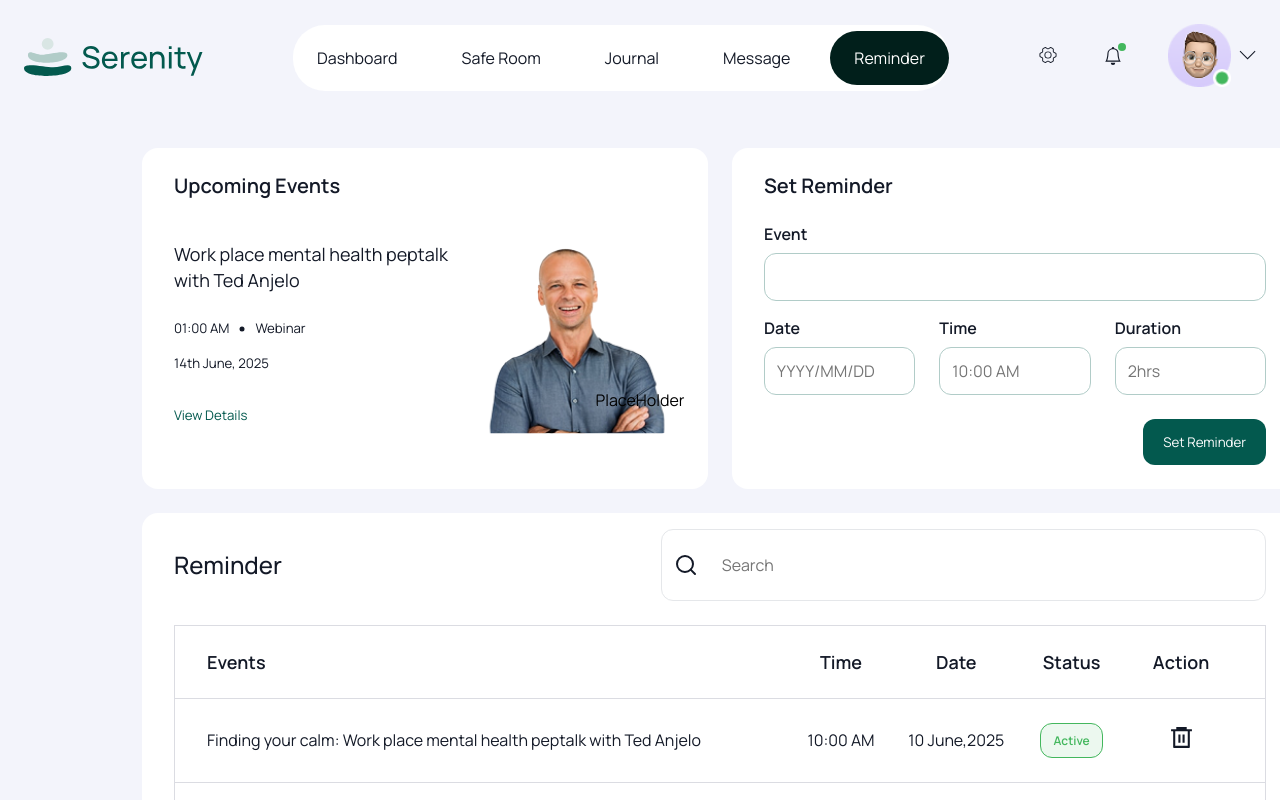
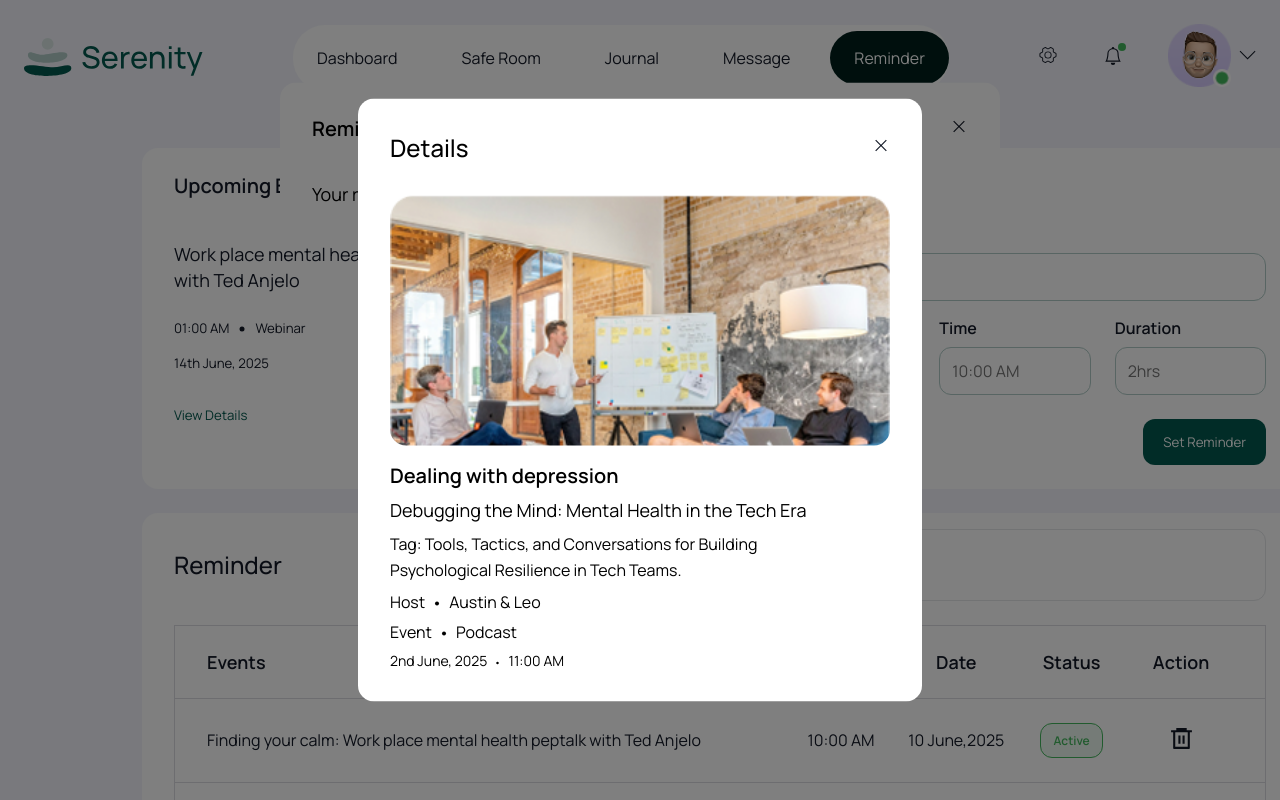
Before and after one commit to okiemuteidjerhe/serenity, a React (Vite) app: page /reminder in a window 1280 px wide. Both pictures are taken after a click on the button "View Details". Shown: the top 800 px of the page. Built offline with nearby package versions, Linux system fonts and the light colour scheme.

Commit message:
Added modals for Reminder.jsx and the functionality for each button

```diff
--- a/src/pages/Reminder.jsx
+++ b/src/pages/Reminder.jsx
@@ -5,6 +5,9 @@ import { FiSearch } from 'react-icons/fi'
 import { RiDeleteBin6Line } from 'react-icons/ri'
 import NavBar from '../components/NavBar'
 import { useRef, useState } from 'react'
+import { LiaTimesSolid } from 'react-icons/lia'
+import pod from '../images/pod.png'
+import prescription from '../images/prescription.png'
 
 
 const data = [
@@ -41,16 +44,52 @@ const data = [
 
 export default function Reminder(){
     const dialogRef = useRef(null)
+    const dialogRef2 = useRef(null)
+    const dialogRef3 = useRef(null)
+
+
     const [isOpen, setIsOpen] = useState(false)
+    const [isOpen2, setIsOpen2] = useState(false)
+    const [isOpen3, setIsOpen3] = useState(false)
+
+    const [time, setTime] = useState("")
+    const [deleteItem, setDeleteItem] = useState(null)
+
+    const [detailsObj, setDetailsObj] = useState(null) //For the first modal
     const[reminderList, setReminderList] = useState(data)
     const[searchTerm, setSearcTerm] = useState("")
 
-    function handleOpen(){
+    function handleOpen(details){
+        setDetailsObj(details)
+        dialogRef.current.showModal()
         setIsOpen(true)
     }
     function handleClose(){
+        dialogRef.current.close();
         setIsOpen(false)
     }
+
+    function handleOpen2(reminderTime){
+        setTime(reminderTime)
+        dialogRef2.current.showModal();
+        setIsOpen2(true)
+    }
+    function handleClose2(){
+        dialogRef2.current.close()
+        setIsOpen2(false)
+    }
+
+    function handleOpen3(deleteEvent){
+        setDeleteItem(deleteEvent)
+        dialogRef3.current.showModal()
+        setIsOpen3(true)
+    }
+    function handleClose3(){
+        dialogRef3.current.close()
+        setIsOpen3(false)
+        setDeleteItem(null)
+    }
+
     function handleNewReminder(formData){
         const reminder = Object.fromEntries(formData);
 
@@ -105,6 +144,8 @@ export default function Reminder(){
             const nRO = {...newReminderObj, id: prev.length + 1}
             return [...prev, nRO]
         })
+
+        handleOpen2(reminder.time)
     }
 
     function handleDelete(event){
@@ -113,7 +154,12 @@ export default function Reminder(){
       return item.event !== event
     })
   })
+  dialogRef3.current.close()
+  setIsOpen3(false)
+
+  setDeleteItem(null)
 }
+
 
 function handleSearch(e){
     let word = e.target.value;
@@ -137,7 +183,7 @@ const filteredReminders = reminderList.filter(item=>{
                             <p>{r.time}</p>
                             <p>{r.date}</p>
                             <p className={r.isActive? `${styles.active}` : `${styles.inActive}`}>{r.isActive? `Active` : `Inactive`}</p>
-                            <span onClick={()=>{handleDelete(r.event)}}><RiDeleteBin6Line size={25}/></span>
+                            <button onClick={()=>handleOpen3(r.event)}><RiDeleteBin6Line size={25}/></button>
                         </div>
         )
     })
@@ -161,7 +207,9 @@ const filteredReminders = reminderList.filter(item=>{
                                     </div>
                                     <p>14th June, 2025</p>
                                 </div>
-                                <button onClick={handleOpen}>View Details</button>
+                                <button
+                                onClick={()=>handleOpen(filteredReminders[1])} //A placeholder for now
+                                >View Details</button>
                             </div>
                             <div className={styles.tlImg}>
                                 <img src={man} alt="" />
@@ -213,8 +261,69 @@ const filteredReminders = reminderList.filter(item=>{
                     </div>
                 </div>
             </section>
+
+            {/* detailsObj should be used here */}
             <dialog ref={dialogRef} open={isOpen}>
-                <div className={styles.dialog} onClick={handleClose}>PlaceHolder</div>
+                <div className={styles.dialog}>
+                    <div className={styles.dbtn}>
+                        <h2>Details</h2>
+                        <button onClick={handleClose}><LiaTimesSolid size={18}/></button>
+                    </div>
+                    <div className={styles.modalDets}>
+                        <div className={styles.modalImg}>
+                            <img src={pod} alt="" />
+                        </div>
+                        <div className={styles.dets}>
+                            <h3>Dealing with depression</h3>
+                            <p>Debugging the Mind: Mental Health in the Tech Era</p>
+                            <p>Tag: Tools, Tactics, and Conversations for Building Psychological Resilience in Tech Teams.</p>
+                            <div className={styles.dRows}>
+                                <span>Host</span>
+                                <span><GoDotFill size={8}/></span>
+                                <span>Austin & Leo</span>
+                            </div>
+                            <div className={styles.dRows}>
+                                <span>Event</span>
+                                <span><GoDotFill size={8}/></span>
+                                <span>Podcast</span>
+                            </div>
+                            <div className={styles.dRows}>
+                                <span>2nd June, 2025</span>
+                                <span><GoDotFill size={5}/></span>
+                                <span>11:00 AM</span>
+                            </div>
+                        </div>
+                    </div>
+                    </div>
+            </dialog>
+
+            <dialog className={styles.dialog2} ref={dialogRef2} open={isOpen}>
+                <div className={styles.dialogSuccess}>
+                    <div className={styles.dbt}>
+                        <h2>Reminder</h2>
+                        <button onClick={handleClose2}><LiaTimesSolid size={18}/></button>
+                    </div>
+                    <p>Your reminder has been set for {time}</p>
+                </div>
+            </dialog>
+
+            <dialog ref={dialogRef3} open={isOpen3}>
+                <div className={styles.dialogDelete}>
+                    <div className={styles.deleteImg}>
+                        <img src={prescription} alt="" />
+                    </div>
+
+                    <div className={styles.deleteDets}>
+                        <div className={styles.ddT}>
+                            <h2>Delete Reminder</h2>
+                            <p>Are you sure you want to delete this reminder?</p>
+                        </div>
+                        <div className={styles.dbtns}>
+                            <button onClick={()=>{handleDelete(deleteItem)}}>Yes</button>
+                            <button onClick={handleClose3}>No</button>
+                        </div>
+                    </div>
+                </div>
             </dialog>
         </div>
     )
--- a/src/styles/Reminder.module.css
+++ b/src/styles/Reminder.module.css
@@ -156,8 +156,12 @@
     display: flex;
     justify-self: center;
 }
-.row1 h3:not(:first-of-type), .row2 p:not(:first-of-type), .row2 span{
+.row1 h3:not(:first-of-type), .row2 p:not(:first-of-type){
     text-align: center;
+}
+.row2 button{
+    background-color: transparent;
+    color: var(--primary-color);
 }
 .inActive{
     background-color: #FDECEC;
@@ -169,3 +173,142 @@
     border: 1px solid #43B75D;
     color: #43B75D;
 }
+.dialog{
+    width: 35.25rem;
+    background-color: #fff;
+    padding: 32px;
+    border-radius: 16px;
+    display: grid;
+    gap: 32px;
+}
+.dbtn{
+    display: flex;
+    justify-content: space-between;
+    align-items: center;
+}
+.dbtn h2{
+    font-size: 1.5rem;
+    font-weight: 500;
+}
+.dbtn button{
+    background-color: transparent;
+    color: var(--primary-color);
+}
+.modalDets{
+    display: grid;
+    gap: 16px;
+}
+.modalImg{
+    width: 500px;
+    height: 250px;
+    overflow: hidden;
+    border-radius: 16px;
+}
+.dets{
+    display: grid;
+    gap: 8px;
+    width: 417px;
+}
+.dets h3{
+    font-size: 1.25rem;
+    font-weight: 600;
+}
+.dets > p{
+    font-size: 1.125rem;
+    font-weight: 400;
+    line-height: 26px;
+}
+.dets p:nth-of-type(2){
+    font-size: 1rem;
+    font-weight: 400;
+    line-height: 26px;
+}
+.dRows{
+    display: flex;
+    gap: 8px;
+    align-items: center;
+}
+.dRows span{
+    font-size: 1rem;
+    font-weight: 400;
+}
+.dRows:last-of-type span{
+    font-size: 0.875rem;
+    font-weight: 400;
+}
+.dialog2{
+    top: 20%;
+}
+.dialogSuccess{
+    background-color: #fff;
+    width: 45rem;
+    padding: 32px;
+    border-radius: 16px;
+    display: grid;
+    gap: 40px;
+}
+.dbt{
+    display: flex;
+    justify-content: space-between;
+    align-items: center;
+}
+.dbt h2{
+    font-size: 1.25rem;
+    font-weight: 600;
+}
+.dbt button{
+    background-color: transparent;
+    color: var(--primary-color);
+}
+.dialogSuccess p{
+    font-size: 1.125rem;
+    font-weight: 400;
+}
+.dialogDelete{
+    width: 30rem;
+    background-color: #fff;
+    padding: 32px;
+    display: grid;
+    gap: 32px;
+    border-radius: 16px;
+}
+.deleteImg{
+    width: 153px;
+    margin: auto;
+}
+.deleteDets{
+    display: grid;
+    gap: 48px;
+    width: 299px;
+    margin: auto;
+}
+.ddT{
+    display: grid;
+    gap: 8px;
+    text-align: center;
+}
+.ddT h2{
+    font-size: 1.5rem;
+    font-weight: 500;
+}
+.ddT p{
+    font-size: 1.125rem;
+    font-weight: 400;
+    line-height: 26px;
+}
+.dbtns{
+    display: flex;
+    justify-content: space-between;
+    align-items: center;
+}
+.dbtns button{
+    width: 137px;
+    padding: 14px 20px;
+    font-size: 0.75rem;
+    font-weight: 600;
+}
+.dbtns button:first-of-type{
+    background-color: #fff;
+    border: 1.5px solid var(--button-color);
+    color: var(--primary-color);
+}
```
